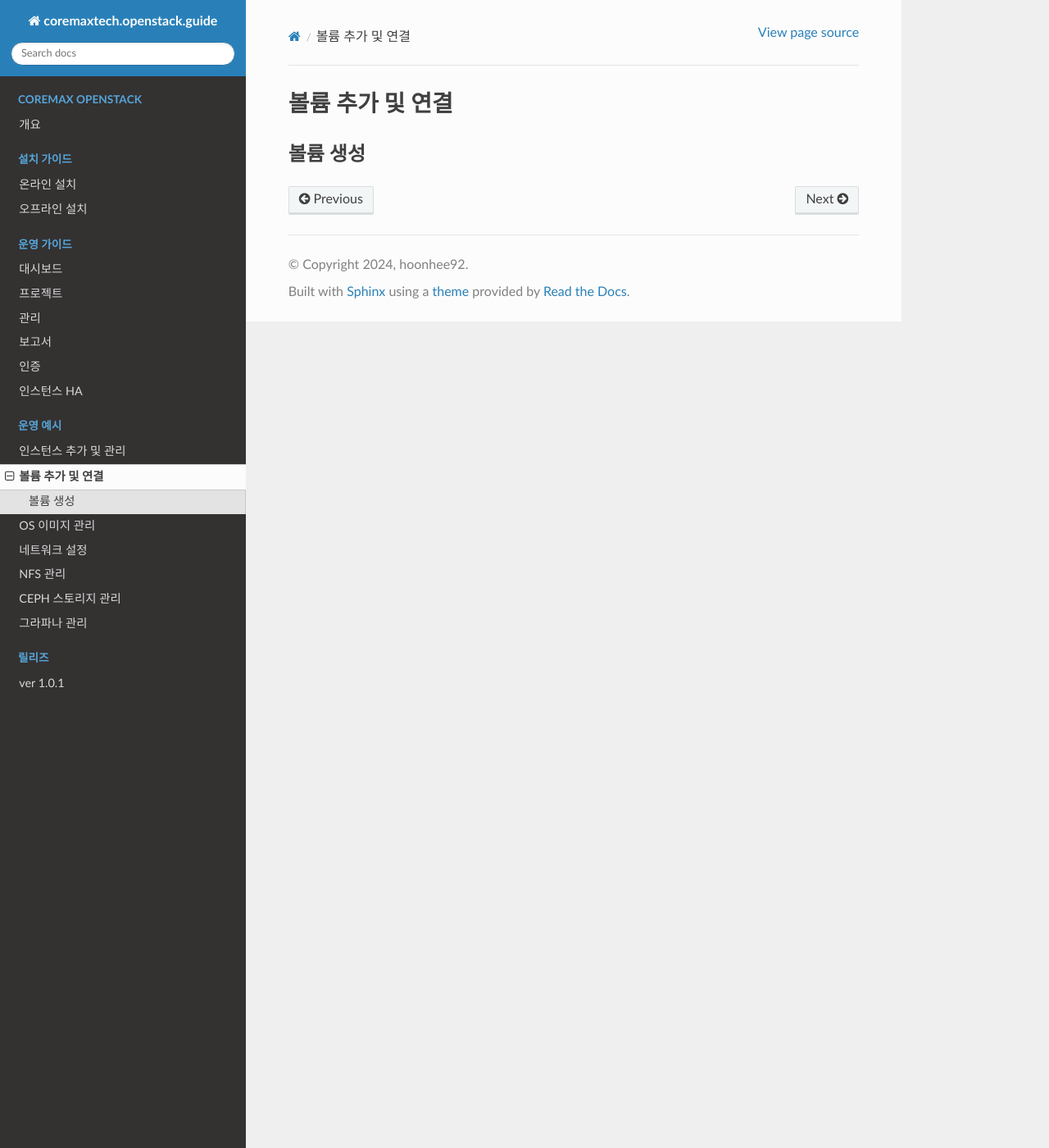
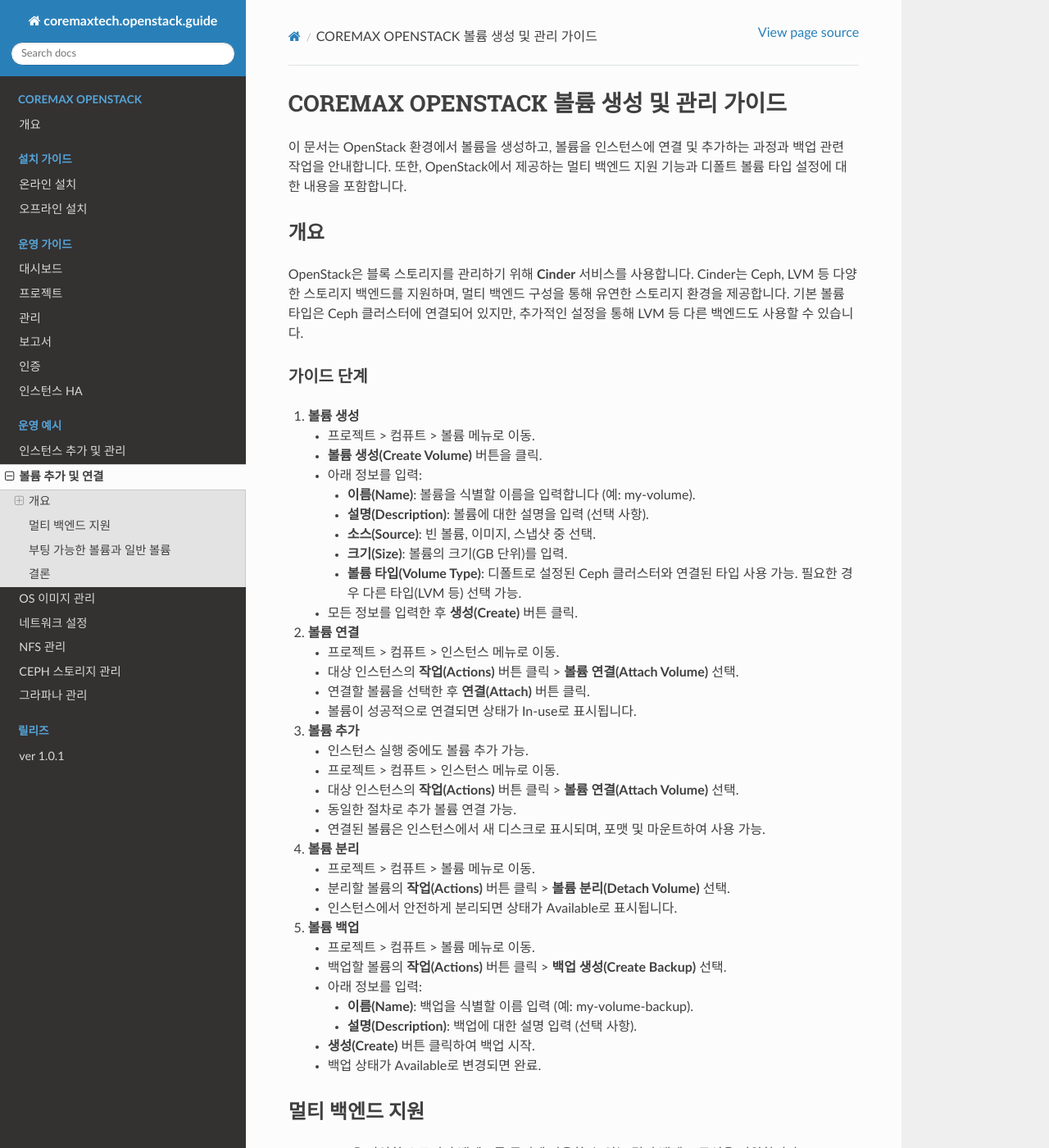
Before and after one commit to hoonhee92/install_tutorial.ver-0.1, a Sphinx documentation site: the page built from docs/source/example/volume-up.rst, in a window 1280 px wide and 1400 px high. Shown: the whole window at 82% size. Built offline with Sphinx 7.4.7 and the Read the Docs theme 3.1.0, drawn with Linux system fonts in a browser that asks for light colours; some of the changed text lies outside the part shown.

Commit message:
Update volume-up.rst

```diff
--- a/docs/source/example/volume-up.rst
+++ b/docs/source/example/volume-up.rst
@@ -1,6 +1,110 @@
-볼륨 추가 및 연결
-=====================
+COREMAX OPENSTACK 볼륨 생성 및 관리 가이드
+==========================================
+
+이 문서는 OpenStack 환경에서 볼륨을 생성하고, 볼륨을 인스턴스에 연결 및 추가하는 과정과 백업 관련 작업을 안내합니다. 또한, OpenStack에서 제공하는 멀티 백엔드 지원 기능과 디폴트 볼륨 타입 설정에 대한 내용을 포함합니다.
+
+개요
+------------
+OpenStack은 블록 스토리지를 관리하기 위해 **Cinder** 서비스를 사용합니다. Cinder는 Ceph, LVM 등 다양한 스토리지 백엔드를 지원하며, 멀티 백엔드 구성을 통해 유연한 스토리지 환경을 제공합니다. 기본 볼륨 타입은 Ceph 클러스터에 연결되어 있지만, 추가적인 설정을 통해 LVM 등 다른 백엔드도 사용할 수 있습니다.
+
+가이드 단계
+~~~~~~~~~~~~
+
+1. **볼륨 생성**
+
+   - 프로젝트 > 컴퓨트 > 볼륨 메뉴로 이동.
+
+   - **볼륨 생성(Create Volume)** 버튼을 클릭.
+
+   - 아래 정보를 입력:
+
+     - **이름(Name)**: 볼륨을 식별할 이름을 입력합니다 (예: my-volume).
+
+     - **설명(Description)**: 볼륨에 대한 설명을 입력 (선택 사항).
+
+     - **소스(Source)**: 빈 볼륨, 이미지, 스냅샷 중 선택.
+
+     - **크기(Size)**: 볼륨의 크기(GB 단위)를 입력.
+
+     - **볼륨 타입(Volume Type)**: 디폴트로 설정된 Ceph 클러스터와 연결된 타입 사용 가능. 필요한 경우 다른 타입(LVM 등) 선택 가능.
+
+   - 모든 정보를 입력한 후 **생성(Create)** 버튼 클릭.
+
+2. **볼륨 연결**
+
+   - 프로젝트 > 컴퓨트 > 인스턴스 메뉴로 이동.
+
+   - 대상 인스턴스의 **작업(Actions)** 버튼 클릭 > **볼륨 연결(Attach Volume)** 선택.
+
+   - 연결할 볼륨을 선택한 후 **연결(Attach)** 버튼 클릭.
+
+   - 볼륨이 성공적으로 연결되면 상태가 In-use로 표시됩니다.
 
 
-볼륨 생성
-------------
+3. **볼륨 추가**
+
+   - 인스턴스 실행 중에도 볼륨 추가 가능.
+
+   - 프로젝트 > 컴퓨트 > 인스턴스 메뉴로 이동.
+
+   - 대상 인스턴스의 **작업(Actions)** 버튼 클릭 > **볼륨 연결(Attach Volume)** 선택.
+
+   - 동일한 절차로 추가 볼륨 연결 가능.
+
+   - 연결된 볼륨은 인스턴스에서 새 디스크로 표시되며, 포맷 및 마운트하여 사용 가능.
+
+4. **볼륨 분리**
+
+   - 프로젝트 > 컴퓨트 > 볼륨 메뉴로 이동.
+
+   - 분리할 볼륨의 **작업(Actions)** 버튼 클릭 > **볼륨 분리(Detach Volume)** 선택.
+
+   - 인스턴스에서 안전하게 분리되면 상태가 Available로 표시됩니다.
+
+5. **볼륨 백업**
+
+   - 프로젝트 > 컴퓨트 > 볼륨 메뉴로 이동.
+
+   - 백업할 볼륨의 **작업(Actions)** 버튼 클릭 > **백업 생성(Create Backup)** 선택.
+
+   - 아래 정보를 입력:
+
+     - **이름(Name)**: 백업을 식별할 이름 입력 (예: my-volume-backup).
+
+     - **설명(Description)**: 백업에 대한 설명 입력 (선택 사항).
+
+   - **생성(Create)** 버튼 클릭하여 백업 시작.
+
+   - 백업 상태가 Available로 변경되면 완료.
+
+멀티 백엔드 지원
+-----------------
+OpenStack은 다양한 스토리지 백엔드를 동시에 사용할 수 있는 멀티 백엔드 구성을 지원합니다.
+
+- 기본적으로 Ceph 클러스터와 연결된 볼륨 타입이 디폴트로 설정되어 있습니다.
+
+- 멀티 백엔드 구성을 통해 LVM, NFS 등 다른 스토리지 타입을 병행하여 사용 가능합니다.
+
+- 각 볼륨 생성 시 필요한 백엔드를 선택하여 특정 스토리지 타입으로 생성할 수 있습니다.
+
+부팅 가능한 볼륨과 일반 볼륨
+-----------------------------
+
+1. **부팅 가능한 볼륨**:
+
+   - 이미지에서 생성된 볼륨은 인스턴스를 부팅할 수 있습니다.
+
+   - 인스턴스 생성 시 **볼륨에서 부팅(Boot from Volume)** 옵션을 선택하여 사용합니다.
+
+   - 부팅 가능한 볼륨은 스냅샷 및 복제를 통해 다른 인스턴스로 복사 가능.
+
+2. **일반 볼륨**:
+
+   - 데이터 저장용으로 사용되는 볼륨입니다.
+
+   - 부팅에 사용되지 않으며, 데이터 백업 및 확장 스토리지로 적합합니다.
+
+
+결론
+-----
+이 가이드는 OpenStack 환경에서 볼륨 생성 및 관리, 백업 수행 방법을 설명합니다. OpenStack의 유연한 멀티 백엔드 지원을 활용하여 다양한 스토리지 환경에서 효율적으로 데이터를 관리할 수 있습니다.
```
